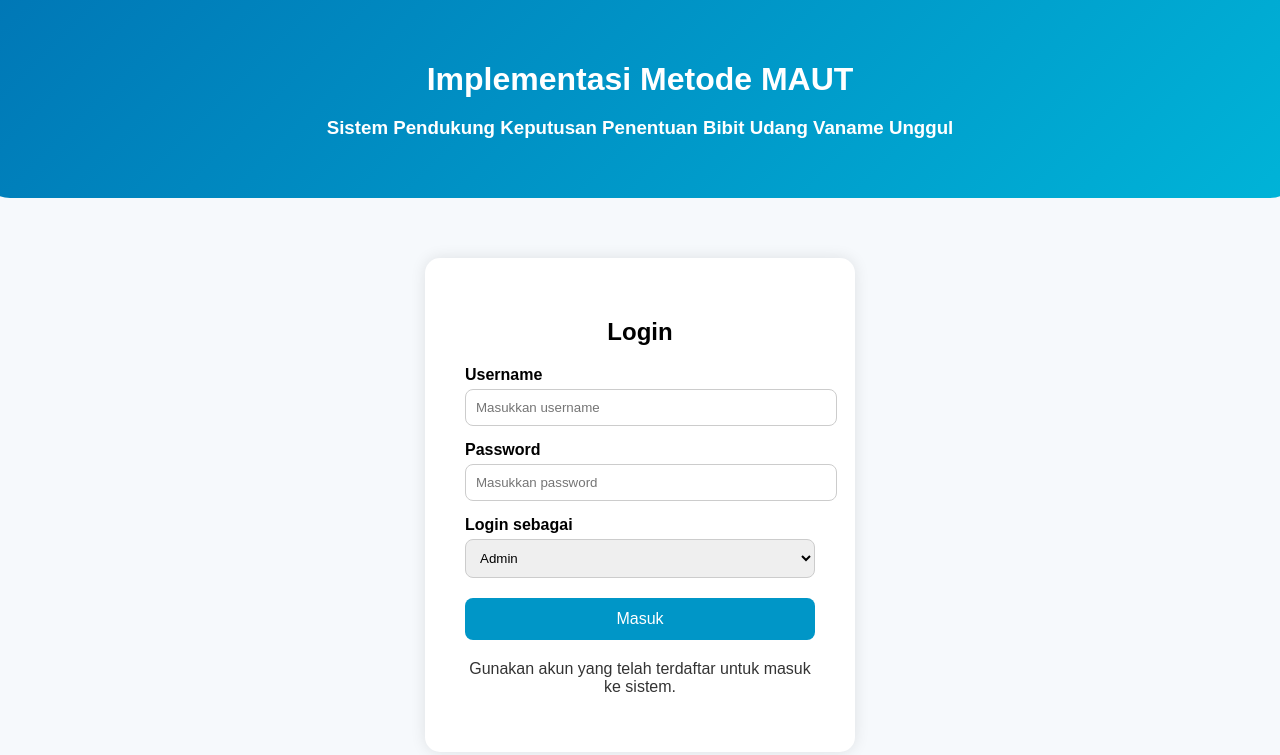
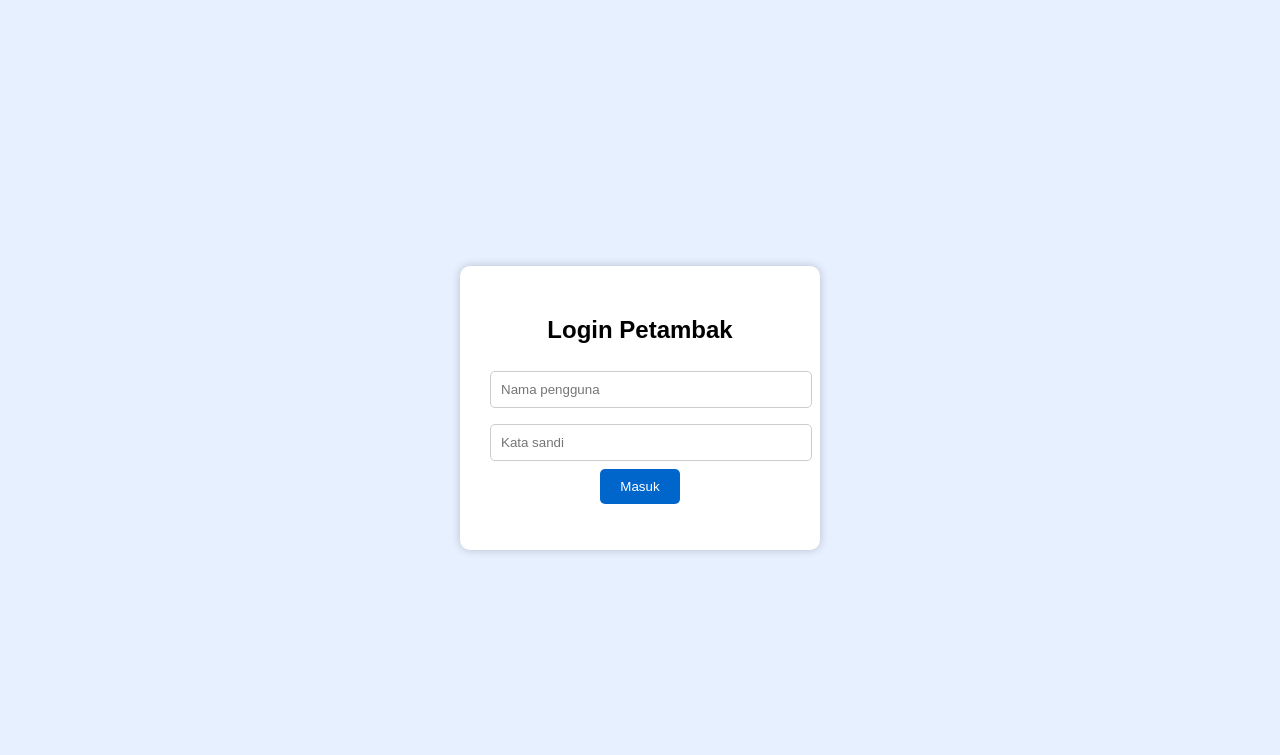
Before and after one commit to mustafakamal2435/index.html, a plain HTML site: page index.html in a window 1280 px wide. Drawn offline with Linux system fonts and the light colour scheme.

Commit message:
Update index.html

```diff
--- a/index.html
+++ b/index.html
@@ -3,137 +3,37 @@
 <head>
   <meta charset="UTF-8">
   <meta name="viewport" content="width=device-width, initial-scale=1.0">
-  <title>Login Sistem MAUT - Bibit Udang Vaname</title>
+  <title>Login Petambak - SPK MAUT</title>
   <style>
-    body {
-      font-family: Arial, sans-serif;
-      background-color: #f6f9fc;
-      margin: 0;
-      padding: 0;
-      display: flex;
-      flex-direction: column;
-      align-items: center;
-    }
-
-    header {
-      background: linear-gradient(135deg, #0077b6, #00b4d8);
-      color: white;
-      text-align: center;
-      width: 100%;
-      padding: 40px 20px;
-      border-bottom-left-radius: 30px;
-      border-bottom-right-radius: 30px;
-    }
-
-    h1 {
-      margin-bottom: 10px;
-    }
-
-    main {
-      margin-top: 60px;
-      background-color: white;
-      padding: 40px;
-      border-radius: 15px;
-      box-shadow: 0 0 15px rgba(0,0,0,0.1);
-      width: 350px;
-      text-align: left;
-    }
-
-    label {
-      font-weight: bold;
-      display: block;
-      margin-top: 15px;
-    }
-
-    input, select {
-      width: 100%;
-      padding: 10px;
-      margin-top: 5px;
-      border-radius: 8px;
-      border: 1px solid #ccc;
-    }
-
-    .btn {
-      background-color: #0096c7;
-      color: white;
-      border: none;
-      padding: 12px 25px;
-      border-radius: 8px;
-      cursor: pointer;
-      font-size: 16px;
-      margin-top: 20px;
-      width: 100%;
-      transition: background 0.3s;
-    }
-
-    .btn:hover {
-      background-color: #023e8a;
-    }
-
-    p {
-      text-align: center;
-      margin-top: 20px;
-      color: #333;
-    }
+    body { font-family: Arial; background:#e6f0ff; display:flex; justify-content:center; align-items:center; height:100vh; }
+    .login-box { background:white; padding:30px; border-radius:10px; box-shadow:0 0 10px rgba(0,0,0,0.2); width:300px; text-align:center; }
+    input { width:100%; padding:10px; margin:8px 0; border:1px solid #ccc; border-radius:5px; }
+    button { background:#0066cc; color:white; padding:10px 20px; border:none; border-radius:5px; cursor:pointer; }
+    button:hover { background:#004c99; }
   </style>
 </head>
 <body>
-  <header>
-    <h1>Implementasi Metode MAUT</h1>
-    <h3>Sistem Pendukung Keputusan Penentuan Bibit Udang Vaname Unggul</h3>
-  </header>
-
-  <main>
-    <h2 style="text-align:center;">Login</h2>
-
-    <form id="loginForm">
-      <label for="username">Username</label>
-      <input type="text" id="username" name="username" placeholder="Masukkan username" required>
-
-      <label for="password">Password</label>
-      <input type="password" id="password" name="password" placeholder="Masukkan password" required>
-
-      <label for="role">Login sebagai</label>
-      <select id="role" name="role">
-        <option value="admin">Admin</option>
-        <option value="pengguna">Pengguna</option>
-      </select>
-
-      <button type="submit" class="btn">Masuk</button>
-    </form>
-
-    <p>Gunakan akun yang telah terdaftar untuk masuk ke sistem.</p>
-  </main>
+  <div class="login-box">
+    <h2>Login Petambak</h2>
+    <input type="text" id="username" placeholder="Nama pengguna" required>
+    <input type="password" id="password" placeholder="Kata sandi" required>
+    <button onclick="login()">Masuk</button>
+    <p id="msg" style="color:red;"></p>
+  </div>
 
   <script>
-    // Login sederhana tanpa database
-    document.getElementById("loginForm").addEventListener("submit", function(event) {
-      event.preventDefault();
+    function login() {
+      const user = document.getElementById('username').value;
+      const pass = document.getElementById('password').value;
 
-      const username = document.getElementById("username").value;
-      const password = document.getElementById("password").value;
-      const role = document.getElementById("role").value;
-
-      // Login untuk ADMIN
-      if (role === "admin") {
-        if (username === "admin" && password === "admin123") {
-          alert("Login Admin berhasil!");
-          window.location.href = "admin.html"; // ke halaman daftar akun petambak
-        } else {
-          alert("Username atau password admin salah!");
-        }
+      // Username & password contoh sederhana
+      if (user === "petambak" && pass === "12345") {
+        // redirect ke dashboard.html
+        window.location.href = "dashboard.html";
+      } else {
+        document.getElementById('msg').innerText = "Login gagal! Periksa kembali data Anda.";
       }
-
-      // Login untuk PETAMBAK
-      else if (role === "pengguna") {
-        if (username === "user" && password === "user123") {
-          alert("Login Pengguna berhasil!");
-          window.location.href = "hitung.html"; // ke halaman penilaian MAUT
-        } else {
-          alert("Username atau password pengguna salah!");
-        }
-      }
-    });
+    }
   </script>
 </body>
 </html>
```
